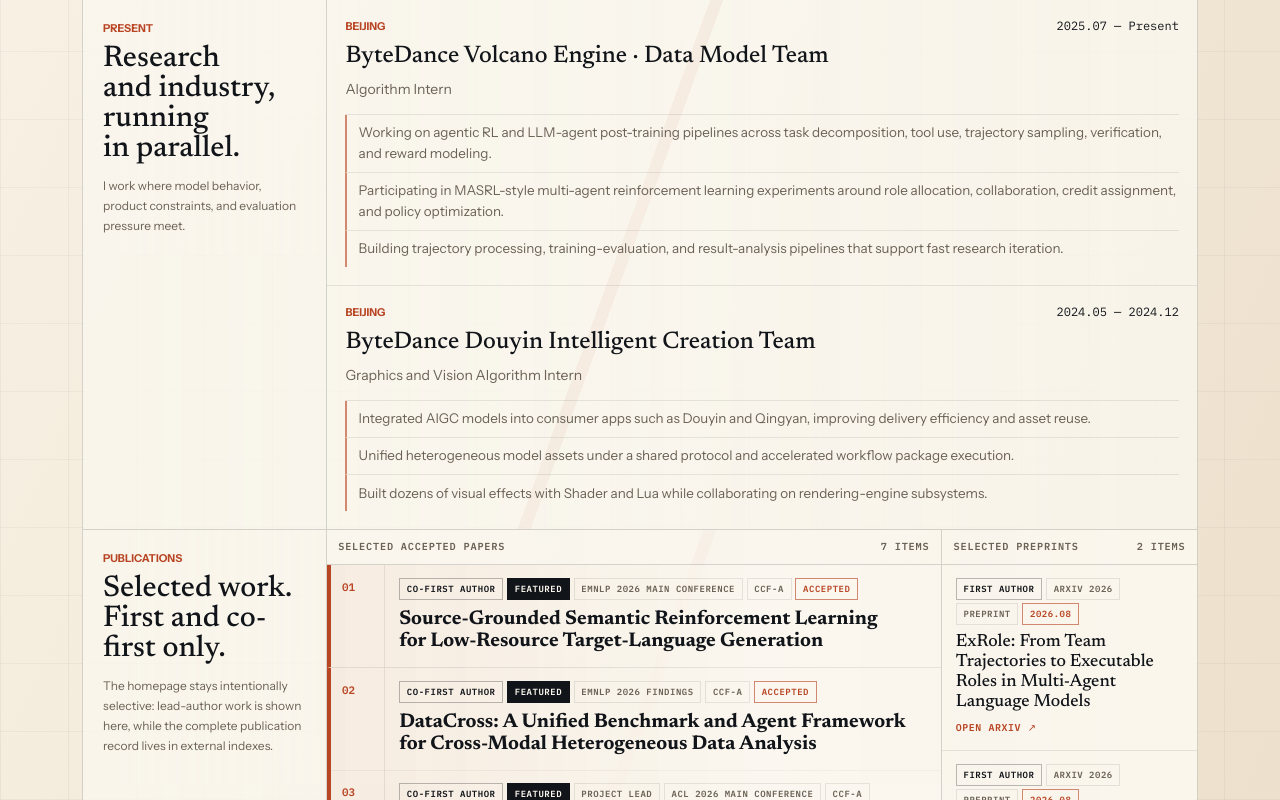
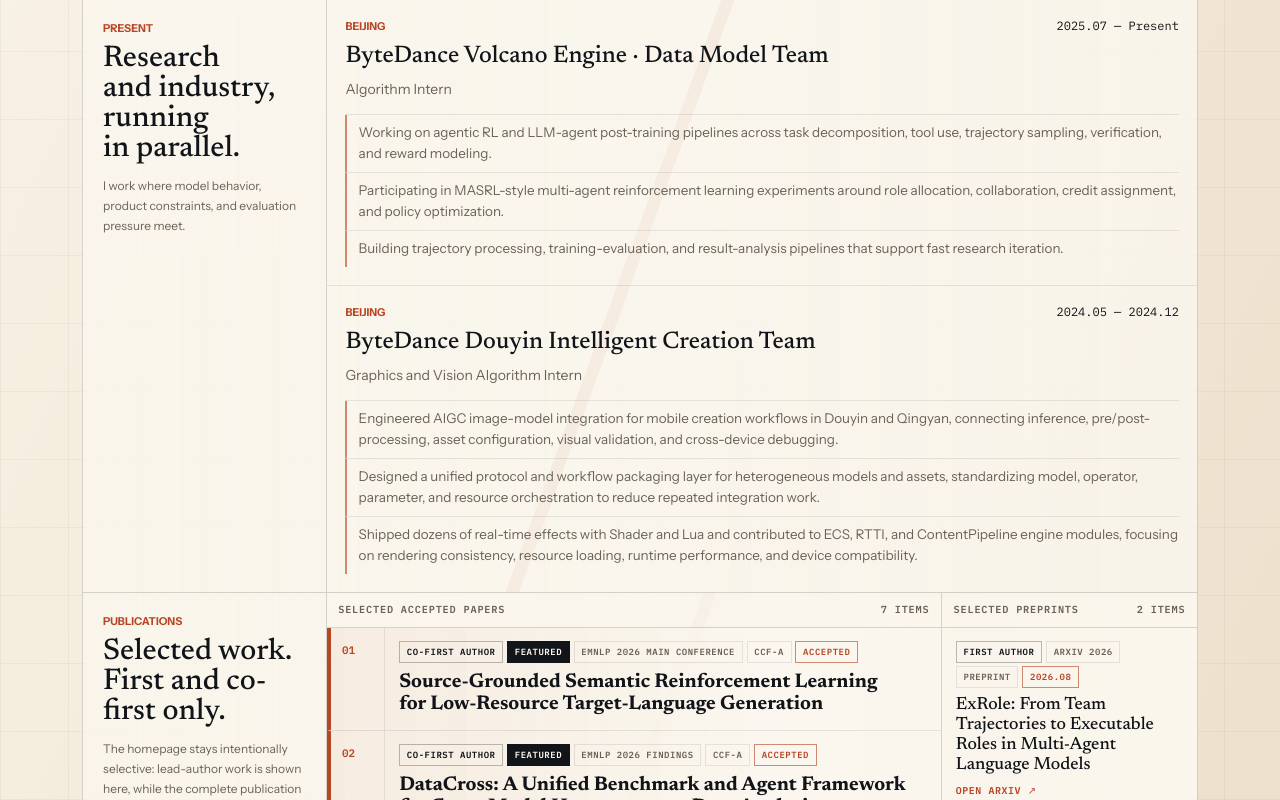
Before and after one commit to DeepThinkingZhouLiu/DeepThinkingZhouLiu.github.io, a React (Vite) app: page / in a window 1280 px wide. Shown: the part 1241-2041 px from the top of the page. Built offline with nearby package versions, Linux system fonts and the light colour scheme.

Commit message:
refine: strengthen vision internship summary

```diff
--- a/src/content/profile.ts
+++ b/src/content/profile.ts
@@ -152,9 +152,9 @@
     period: '2024.05 — 2024.12',
     location: 'Beijing',
     bullets: [
-      'Integrated AIGC models into consumer apps such as Douyin and Qingyan, improving delivery efficiency and asset reuse.',
-      'Unified heterogeneous model assets under a shared protocol and accelerated workflow package execution.',
-      'Built dozens of visual effects with Shader and Lua while collaborating on rendering-engine subsystems.',
+      'Engineered AIGC image-model integration for mobile creation workflows in Douyin and Qingyan, connecting inference, pre/post-processing, asset configuration, visual validation, and cross-device debugging.',
+      'Designed a unified protocol and workflow packaging layer for heterogeneous models and assets, standardizing model, operator, parameter, and resource orchestration to reduce repeated integration work.',
+      'Shipped dozens of real-time effects with Shader and Lua and contributed to ECS, RTTI, and ContentPipeline engine modules, focusing on rendering consistency, resource loading, runtime performance, and device compatibility.',
     ],
   },
 ]
```
